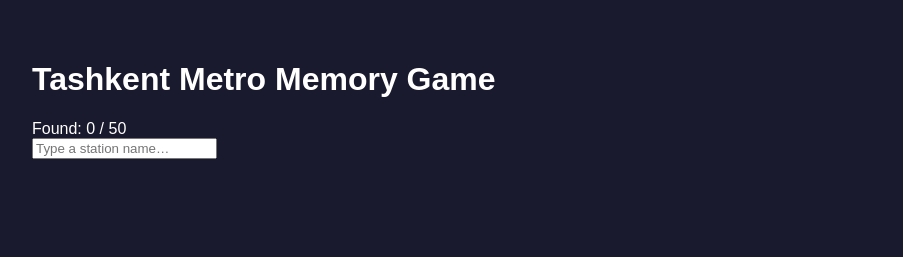
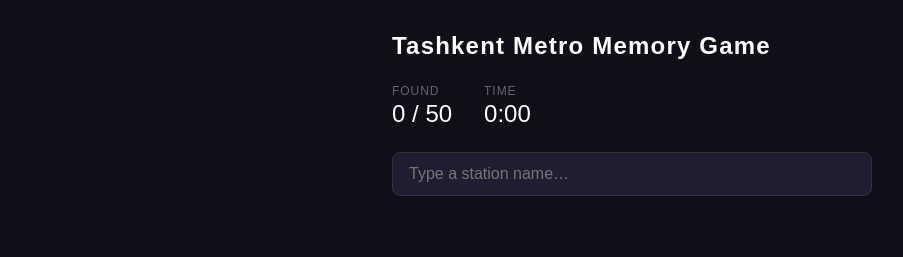
Before and after one commit to DATMas/tashkent-metro-game, a plain HTML site: page index.html in a window 1280 px wide. Shown: the whole page, without its empty margins (8-911 px from the left). Drawn offline with Linux system fonts and the light colour scheme.

Commit message:
Style updated, timer added

```diff
--- a/css/style.css
+++ b/css/style.css
@@ -1,6 +1,97 @@
+/* --- Reset & base --- */
+* {
+    box-sizing: border-box;
+    margin: 0;
+    padding: 0;
+}
+
 body {
     font-family: sans-serif;
-    background: #1a1a2e;
+    background: #0f0f1a;
+    color: #e0e0e0;
+    min-height: 100vh;
+    padding: 2rem 1rem;
+}
+
+/* --- Layout --- */
+.container {
+    max-width: 480px;
+    margin: 0 auto;
+}
+
+/* --- Header --- */
+h1 {
+    font-size: 1.5rem;
+    font-weight: 600;
+    letter-spacing: 0.05em;
+    margin-bottom: 1.5rem;
     color: white;
-    padding: 2rem;
 }
+
+/* --- Stats row --- */
+.stats {
+    display: flex;
+    gap: 2rem;
+    margin-bottom: 1.5rem;
+}
+
+.stat-label {
+    font-size: 0.75rem;
+    color: #666;
+    text-transform: uppercase;
+    letter-spacing: 0.08em;
+    margin-bottom: 2px;
+}
+
+.stat-value {
+    font-size: 1.5rem;
+    font-weight: 500;
+    color: white;
+}
+
+/* --- Input --- */
+#guess-input {
+    width: 100%;
+    padding: 0.75rem 1rem;
+    font-size: 1rem;
+    background: #1e1e30;
+    border: 1px solid #333;
+    border-radius: 8px;
+    color: white;
+    outline: none;
+    margin-bottom: 0.75rem;
+    transition: border-color 0.2s;
+}
+
+    #guess-input:focus {
+        border-color: #5C9DE8;
+    }
+
+    #guess-input:disabled {
+        opacity: 0.4;
+        cursor: not-allowed;
+    }
+
+/* --- Feedback --- */
+#feedback {
+    font-size: 0.9rem;
+    height: 1.4rem;
+    margin-bottom: 1.5rem;
+    color: #5BBF7A;
+}
+
+/* --- Found list --- */
+#found-list {
+    list-style: none;
+    display: flex;
+    flex-direction: column;
+    gap: 4px;
+}
+
+    #found-list li {
+        font-size: 0.9rem;
+        padding: 6px 10px;
+        background: #1e1e30;
+        border-radius: 6px;
+        border-left: 3px solid currentColor;
+    }
--- a/index.html
+++ b/index.html
@@ -7,8 +7,18 @@
     <link rel="stylesheet" href="css/style.css" />
 </head>
 <body>
+    <div class="container">
         <h1>Tashkent Metro Memory Game</h1>
-    <div id="score">Found: <span id="found">0</span> / <span id="total">0</span></div>
+        <div class="stats">
+            <div>
+                <div class="stat-label">Found</div>
+                <div class="stat-value"><span id="found">0</span> / <span id="total">0</span></div>
+            </div>
+            <div>
+                <div class="stat-label">Time</div>
+                <div class="stat-value" id="timer">0:00</div>
+            </div>
+        </div>
 
         <input type="text"
                id="guess-input"
@@ -19,6 +29,7 @@
         <div id="feedback"></div>
 
         <ul id="found-list"></ul>
+    </div>
     <script src="js/game.js"></script>
 </body>
 </html>
--- a/js/game.js
+++ b/js/game.js
@@ -1,5 +1,7 @@
 let stations = [];
 const foundIds = new Set();
+let seconds = 0;
+let timerInterval = null;
 
 // 1. Load the data
 fetch('data/stations.json')
@@ -32,6 +34,9 @@ function checkGuess(input) {
 function markFound(station) {
     foundIds.add(station.id);
 
+    // Start timer on first correct guess
+    if (foundIds.size === 1) startTimer();
+
     // Update count
     document.getElementById('found').textContent = foundIds.size;
 
@@ -43,6 +48,12 @@ function markFound(station) {
 
     // Flash feedback
     showFeedback(`✅ ${station.name}`);
+    // Check if finished
+    if (foundIds.size === stations.length) {
+        clearInterval(timerInterval);
+        showFeedback(`🎉 Done in ${document.getElementById('timer').textContent}!`);
+        document.getElementById('guess-input').disabled = true;
+    }
 }
 
 // --- Show feedback message ---
@@ -73,3 +84,14 @@ input.addEventListener('input', () => {
         input.value = ''; // clear the box on a correct guess
     }
 });
+
+// --- Timer ---
+function startTimer() {
+    timerInterval = setInterval(() => {
+        seconds++;
+        const m = Math.floor(seconds / 60);
+        const s = seconds % 60;
+        document.getElementById('timer').textContent =
+            m + ':' + String(s).padStart(2, '0');
+    }, 1000);
+}
```
Lines whose indentation alone changed are shown as unchanged.
